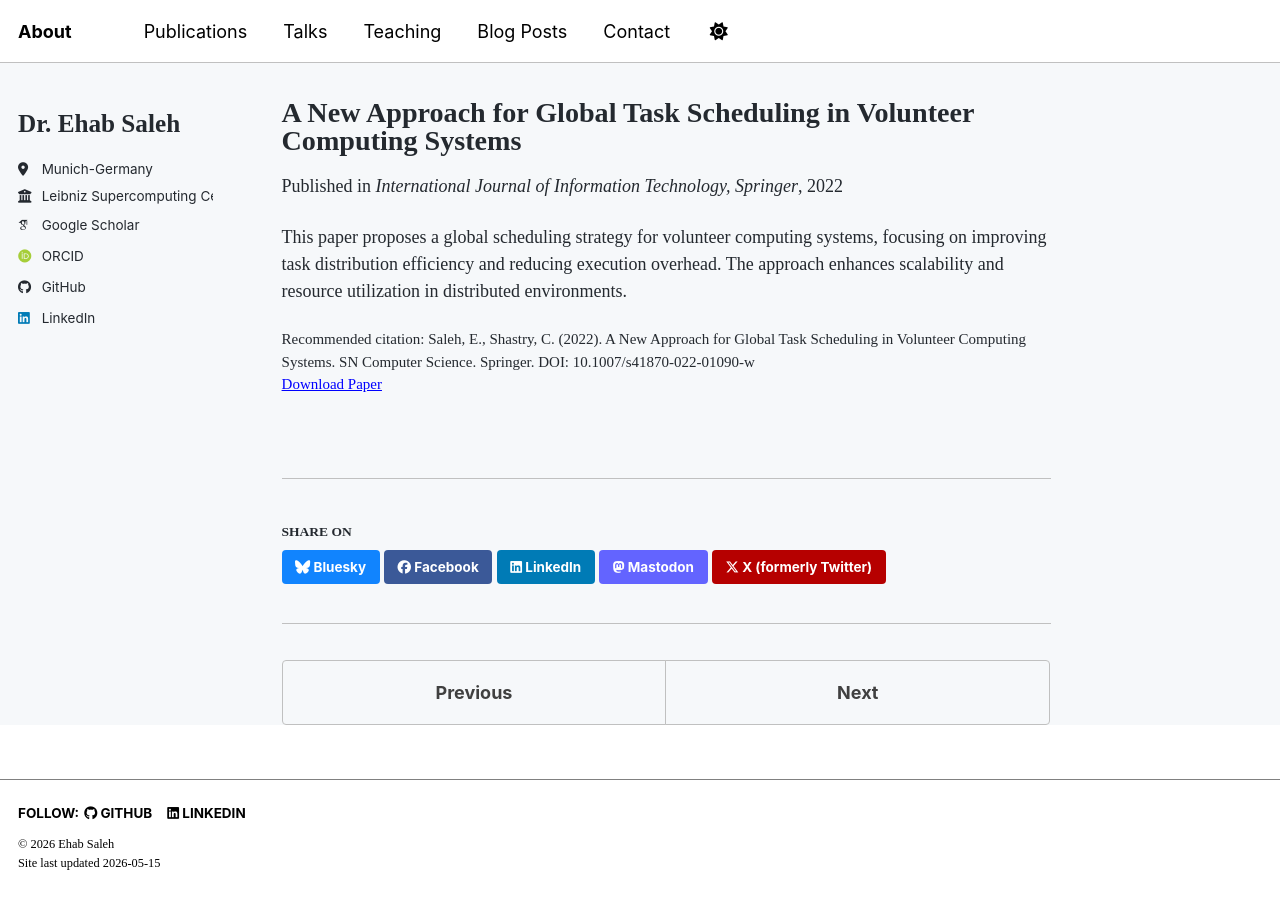
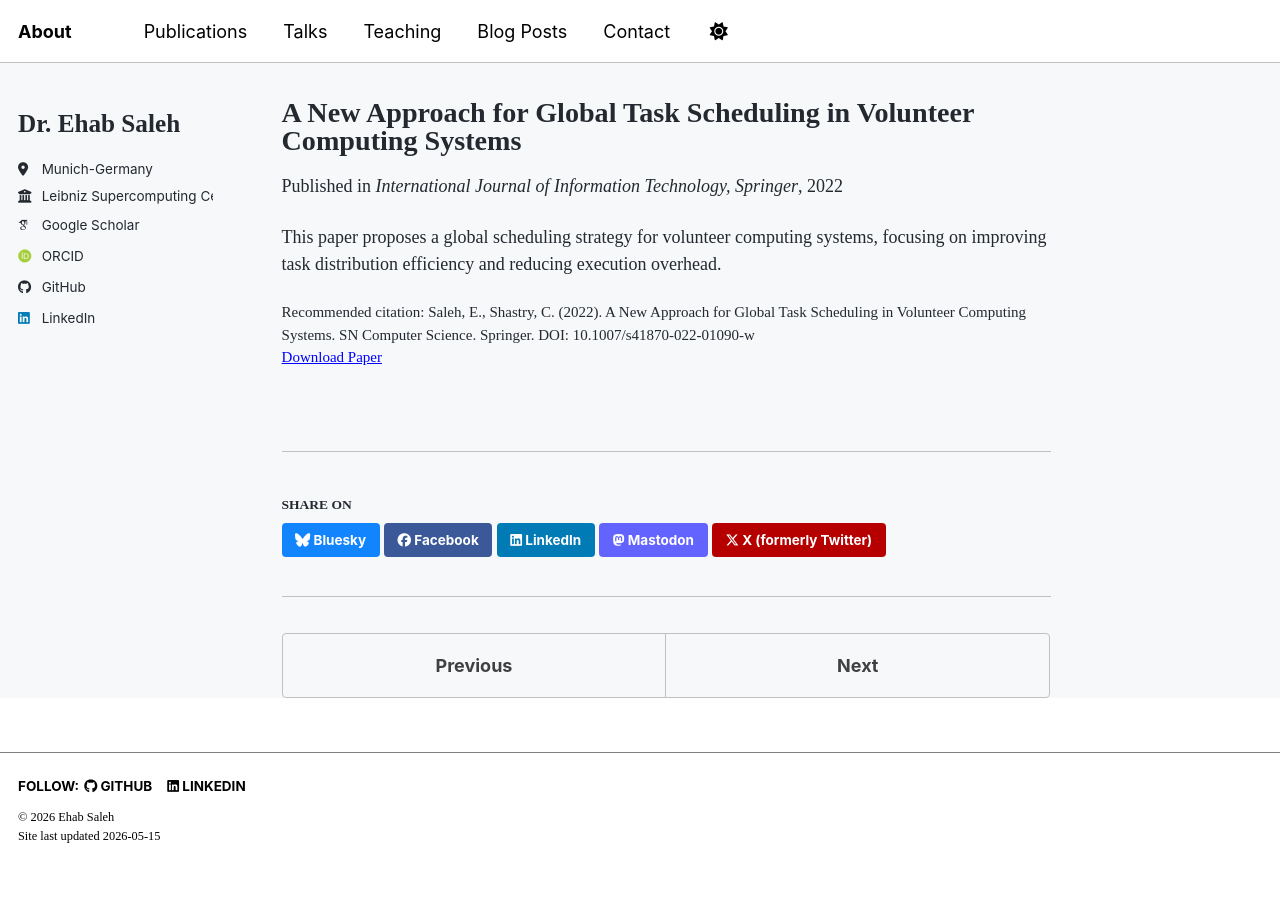
Before and after one commit to ehabosaleh/ehabosaleh.github.io, a Jekyll site: the page built from _publications/2022-global-task-scheduling.md, in a window 1280 px wide. Built offline with Jekyll 4.4.1, drawn with Linux system fonts in a browser that asks for light colours; some web fonts are replaced; a script bundle is joined from its source files by our own code; library files that are not in the unit come from our copies.

Commit message:
Refine abstract for clarity and conciseness
The updated text enhances clarity by removing a redundant sentence about scalability and resource utilization.

```diff
--- a/_publications/2022-global-task-scheduling.md
+++ b/_publications/2022-global-task-scheduling.md
@@ -10,4 +10,4 @@ author: "Ehab Saleh, Chandrasekar Shastry"
 citation: "Saleh, E., Shastry, C. (2022). A New Approach for Global Task Scheduling in Volunteer Computing Systems. SN Computer Science. Springer. DOI: 10.1007/s41870-022-01090-w"
 ---
 
-This paper proposes a global scheduling strategy for volunteer computing systems, focusing on improving task distribution efficiency and reducing execution overhead. The approach enhances scalability and resource utilization in distributed environments.
+This paper proposes a global scheduling strategy for volunteer computing systems, focusing on improving task distribution efficiency and reducing execution overhead.
```
